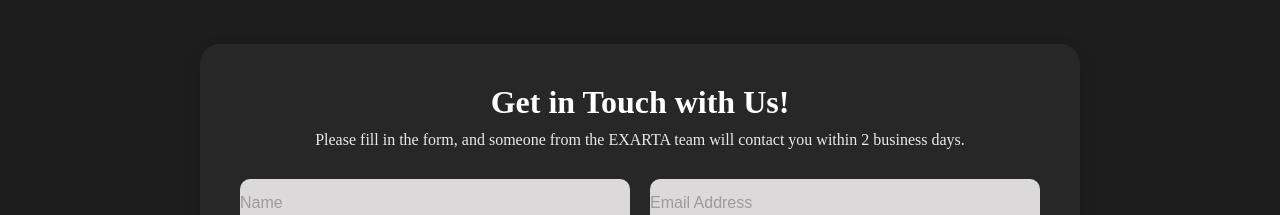
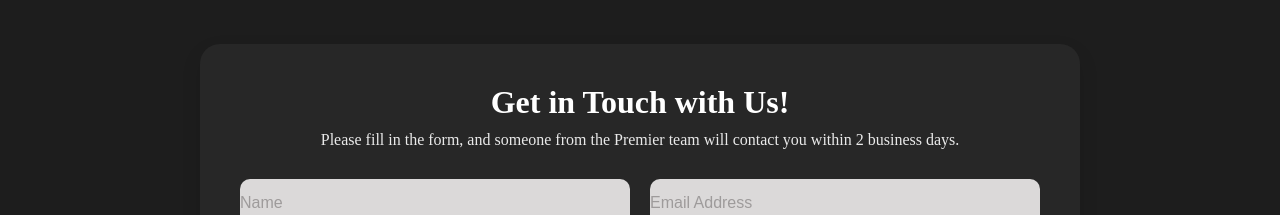
Before and after one commit to farhansakhawat4/Premier-TECH, a React (Create React App) app: page / in a window 1280 px wide. Shown: the part 3860-4075 px from the top of the page. Built offline with nearby package versions, Linux system fonts and the light colour scheme.

Commit message:
Contact us form changes

```diff
--- a/src/container/Contact/Contact.js
+++ b/src/container/Contact/Contact.js
@@ -7,7 +7,7 @@
       <div className="contact-card">
         <h2 className="contact-title">Get in Touch with Us!</h2>
         <p className="contact-subtitle">
-          Please fill in the form, and someone from the EXARTA team will contact you within 2 business days.
+          Please fill in the form, and someone from the Premier team will contact you within 2 business days.
         </p>
         <form className="contact-form">
           <div className="form-row">
```
